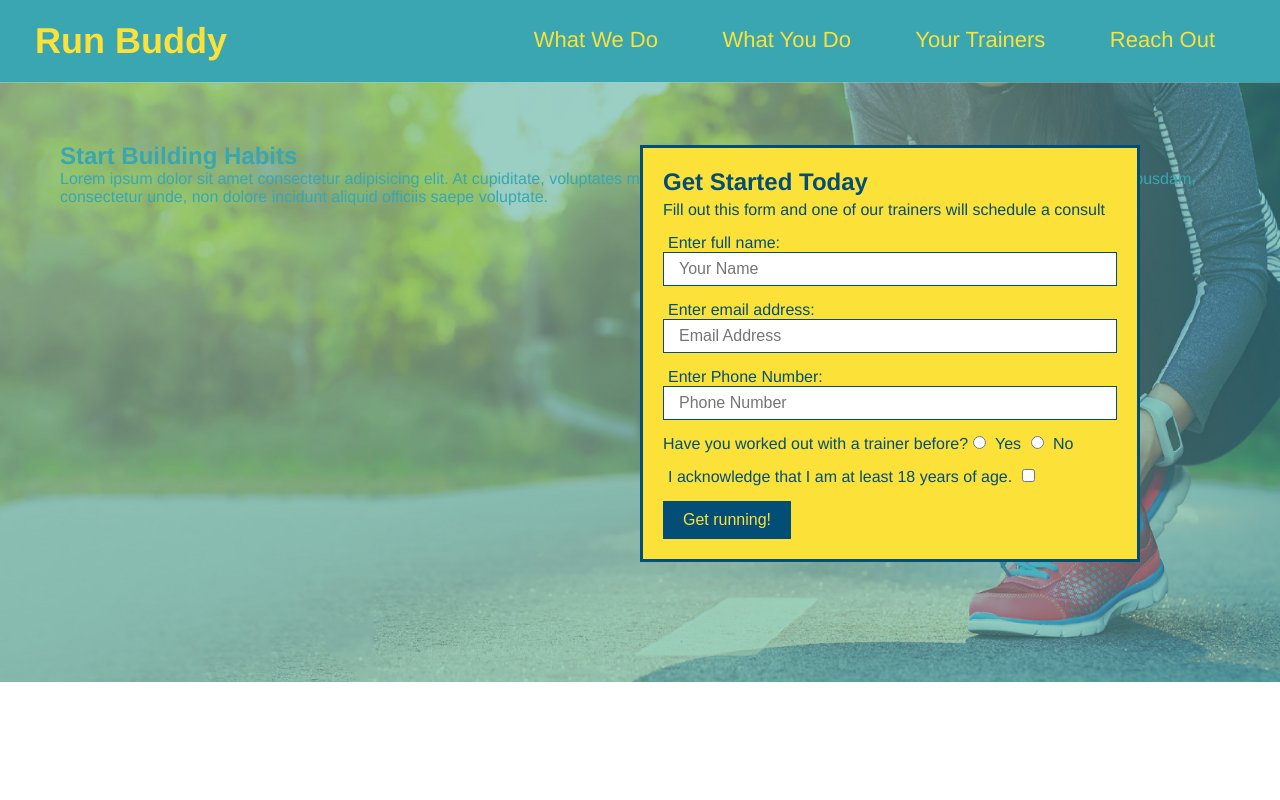
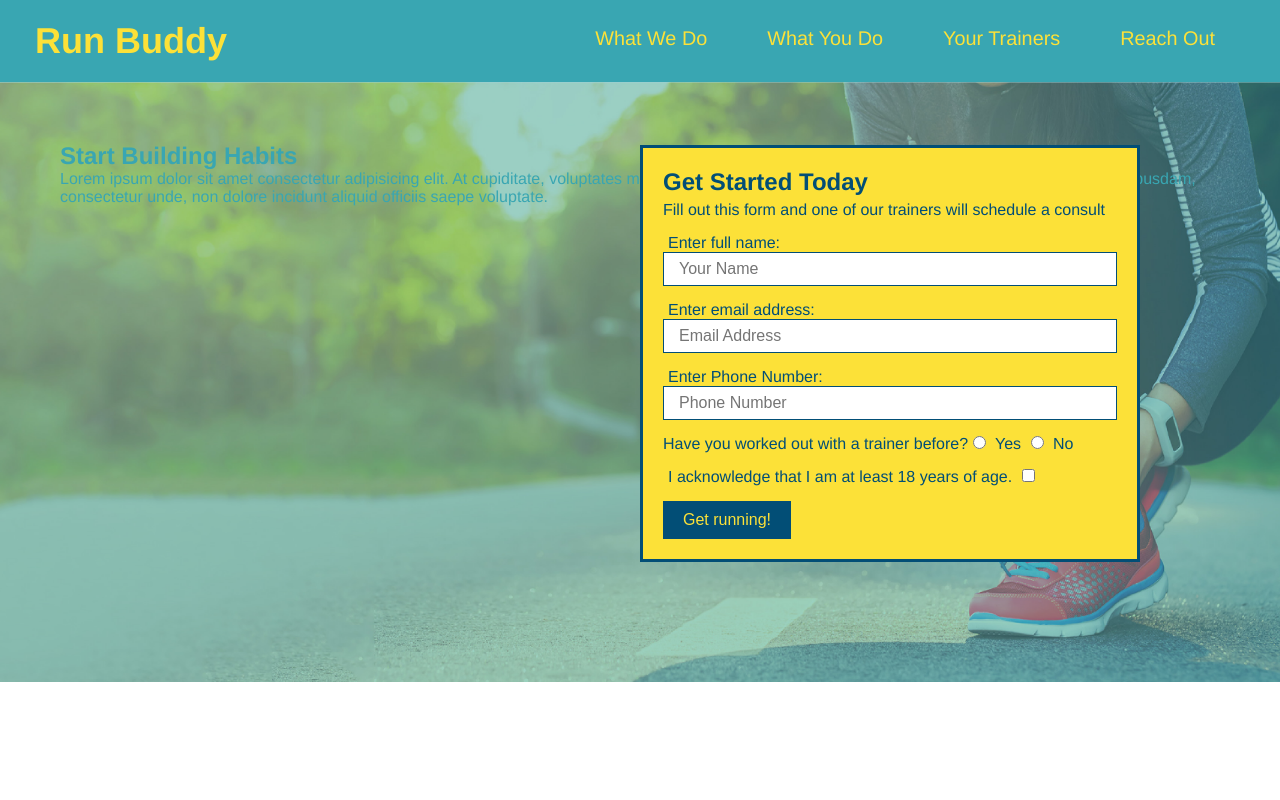
Before and after one commit to mkohn4/run-buddy, a plain HTML site: page index.html in a window 1280 px wide. Shown: the top 800 px of the page. Drawn offline with Linux system fonts and the light colour scheme.

Commit message:
add flexbox to header

```diff
--- a/assets/css/style.css
+++ b/assets/css/style.css
@@ -34,13 +34,17 @@ header a {
 header nav {
     margin: 7px 0;
 }
-header nav li {
-    display: inline;
+header nav ul {
+    display: flex;
+    flex-wrap: wrap;
+    justify-content: space-between;
+    align-items: center;
+    list-style: none;
 }
 header nav li a {
     margin: 0 30px;
     font-weight: lighter;
-    font-size: 22px;
+    font-size: 1.55vw;
 }
 /*apply header styles -- end*/
 
```
